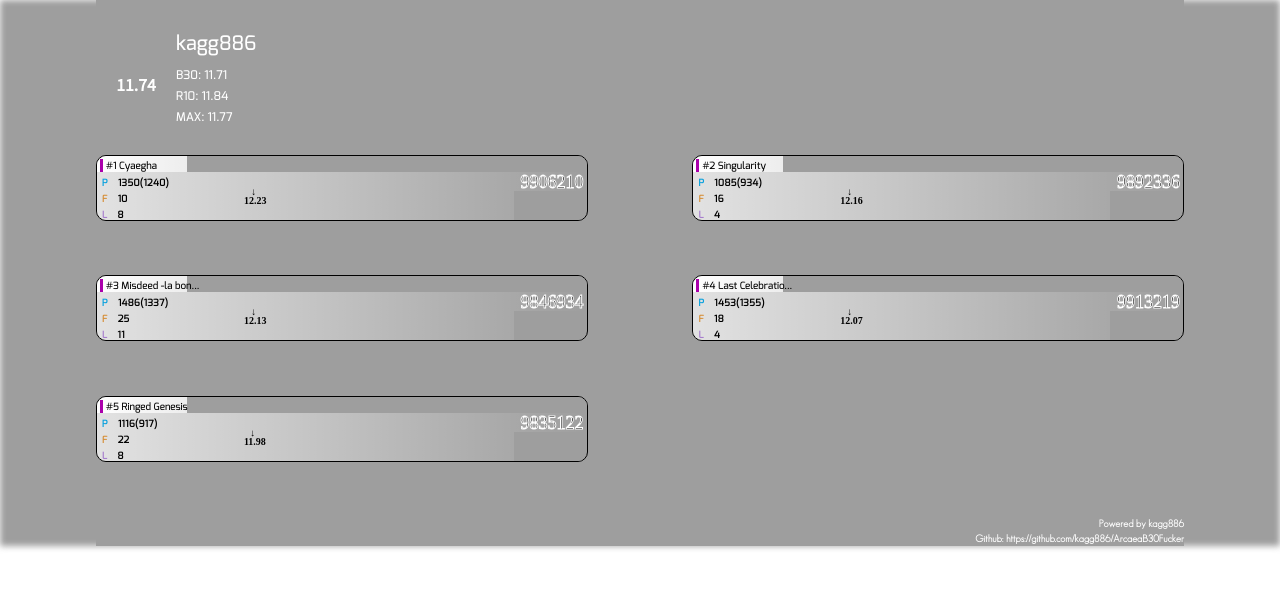
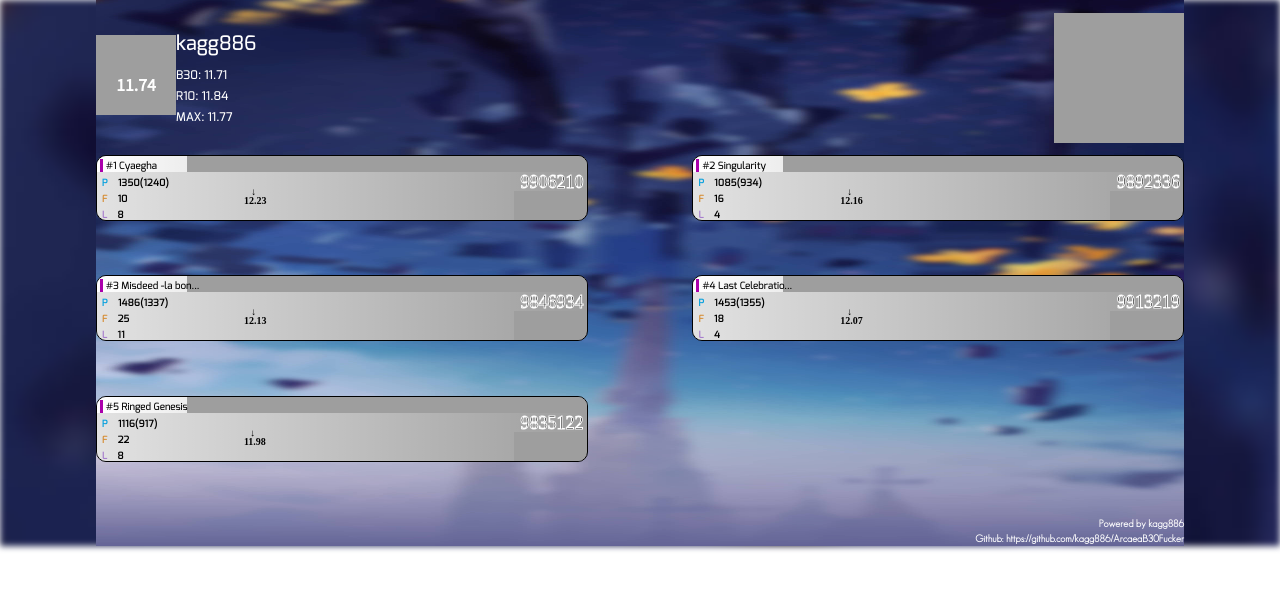
Before and after one commit to kagg886/ArcaeaB30Fucker, a Vue app in the folder best30page/: page / in a window 1280 px wide. Shown: the top 590 px of the page. Built offline with nearby package versions, Linux system fonts and the light colour scheme.

Commit message:
feat: ✨ 修复背景图片

```diff
--- a/best30page/src/App.vue
+++ b/best30page/src/App.vue
@@ -84,7 +84,7 @@ const openCharDialog = () => {
 
   display: flex;
   flex-direction: column;
-  background-image: url("http://localhost:61616/arcapi/v1/res/assets?path=img/1080/bg_select_light.png");
+  background-image: url("../assets/img/B30.jpg");
   background-repeat: no-repeat;
   background-size: 100% 100%;
 }
--- a/best30page/src/style.css
+++ b/best30page/src/style.css
@@ -22,7 +22,7 @@ body {
     height: 100%;
 
     width: 100%;
-    background-image: url("http://localhost:61616/arcapi/v1/res/assets?path=img/1080/bg_select_light.png");
+    background-image: url("../assets/img/B30.jpg");
     filter: blur(3px);
     z-index: -1;
 }
```
Also changed, not shown: best30page/assets/img/B30.jpg (added).
